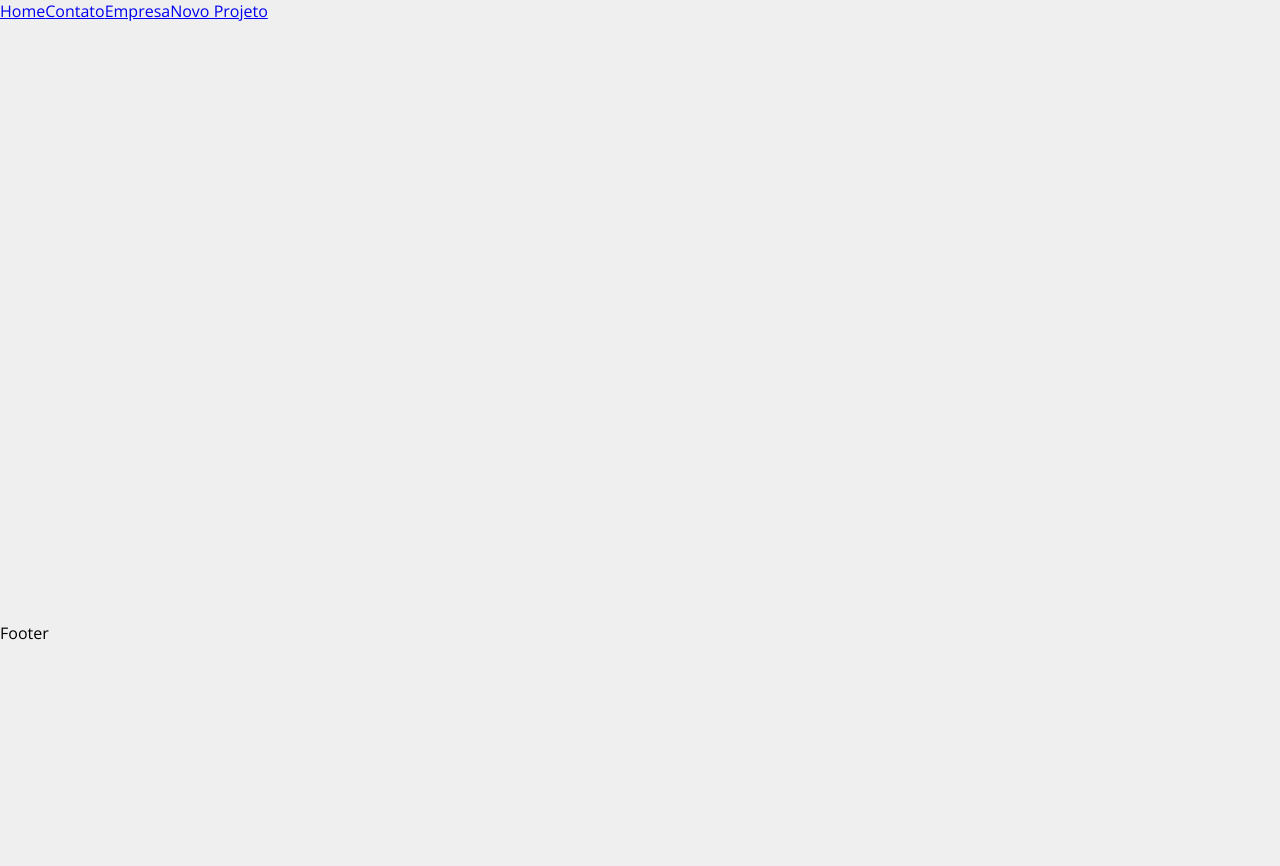
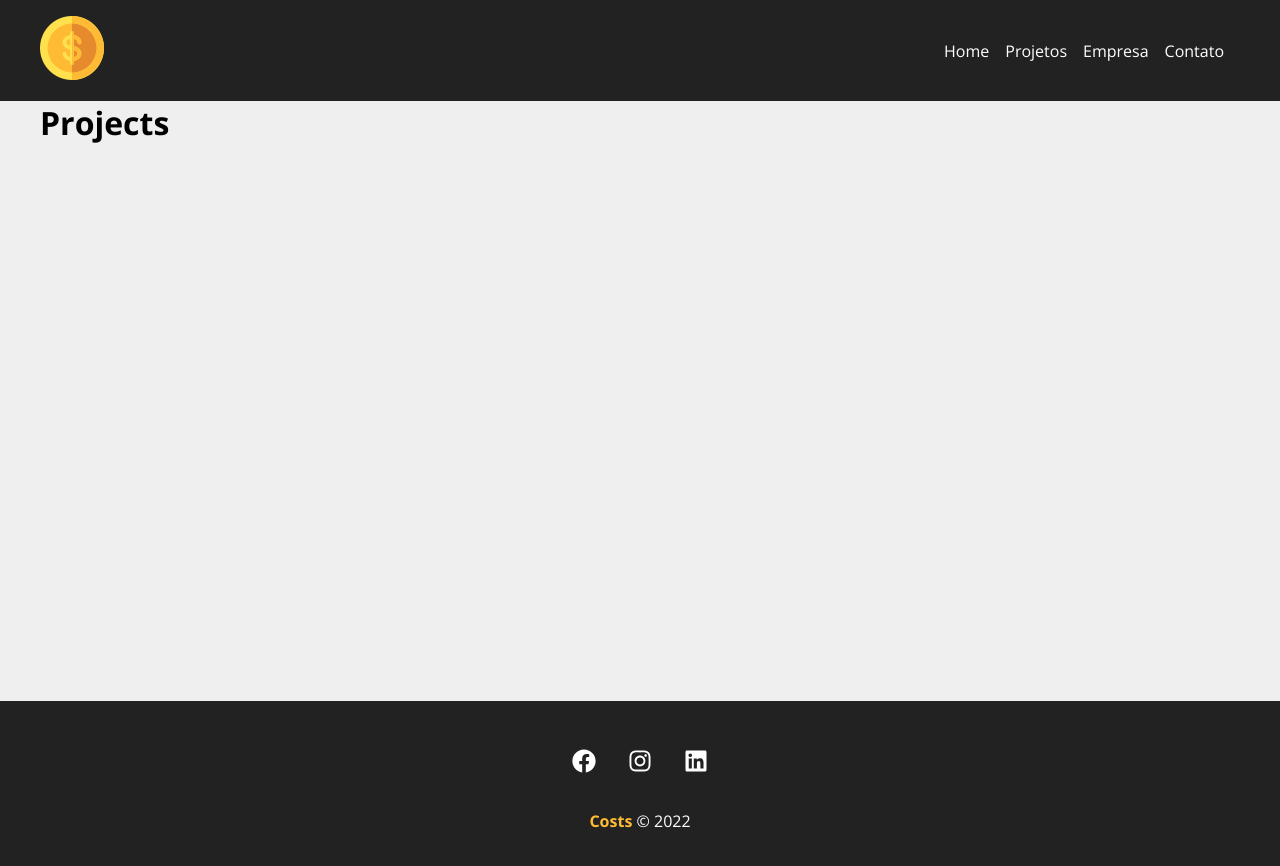
Before and after one commit to benevora/react-app-cost, a React (Create React App) app in the folder costs/: page /projects in a window 1280 px wide. Shown: the top 866 px of the page. Before the commit the page ends 800 px from the top, so only its background shows below. Built offline with nearby package versions, Linux system fonts and the light colour scheme.

Commit message:
footer and navbar configuration

```diff
--- a/costs/src/App.js
+++ b/costs/src/App.js
@@ -3,22 +3,23 @@
 import Contact from './components/pages/Contact'
 import Company from './components/pages/Company'
 import NewProject from './components/pages/NewProject'
+import Projects from './components/pages/Projects'
 
 import Container from './components/layout/Container'
+import Navbar from './components/layout/Navbar'
+import Footer from './components/layout/Footer'
 
 function App() {
   return (
     <Router>
-      <ul>
-        <Link to="/">Home</Link>
-        <Link to="/contact">Contato</Link>
-        <Link to="/company">Empresa</Link>
-        <Link to="/newproject">Novo Projeto</Link>
-      </ul>
+      <Navbar />
       <Switch>
         <Container customClass="min-height">
           <Route exact path="/">
             <Home />
+          </Route>
+          <Route exact path="/projects">
+            <Projects />
           </Route>
           <Route exact path="/company">
             <Company />
@@ -31,7 +32,7 @@
           </Route>
         </Container>
       </Switch>
-      <p>Footer</p>
+      <Footer />
     </Router>
   );
 }
--- /dev/null
+++ b/costs/src/components/layout/Footer.js
@@ -0,0 +1,21 @@
+import {FaFacebook, FaInstagram, FaLinkedin} from 'react-icons/fa'
+
+import styles from './Footer.module.css'
+
+function Footer() {
+
+  return (
+    <footer className={styles.footer}>
+      <ul className={styles.social_list}>
+        <li><FaFacebook/></li>
+        <li><FaInstagram/></li>
+        <li><FaLinkedin/></li>
+      </ul>
+      <p className={styles.copy_right}>
+        <span>Costs</span> &copy; 2022
+      </p>
+    </footer>
+  );
+}
+
+export default Footer
--- /dev/null
+++ b/costs/src/components/layout/Footer.module.css
@@ -0,0 +1,34 @@
+.footer {
+  background-color: #222;
+  color: #FFF;
+  padding: 3em;
+  text-align: center;
+}
+
+.social_list {
+  display: flex;
+  justify-content: center;
+  list-style-type: none;
+}
+
+.social_list li {
+  margin: 0 1em;
+}
+
+.social_list li:hover {
+  color: #FFBB33;
+}
+
+.social_list svg {
+  font-size: 1.5em;
+  cursor: pointer;
+}
+
+.copy_right {
+  margin-top: 2em;
+}
+
+.copy_right span {
+  font-weight: bold;
+  color: #FFBB33;
+}
--- /dev/null
+++ b/costs/src/components/layout/Navbar.js
@@ -0,0 +1,34 @@
+import {Link} from 'react-router-dom'
+
+import Container from './Container'
+
+import styles from './Navbar.module.css'
+import logo from '../../img/costs_logo.png'
+
+
+function Navebar() {
+
+  return (
+    <nav className={styles.navbar}>
+      <Container>
+        <Link to="/"><img src={logo} alt="Costs"/></Link>
+        <ul className={styles.list}>
+          <li className={styles.item}>
+            <Link to="/">Home</Link>
+          </li>
+          <li className={styles.item}>
+            <Link to="/projects">Projetos</Link>
+          </li>
+          <li className={styles.item}>
+            <Link to="/company">Empresa</Link>
+          </li>
+          <li className={styles.item}>
+            <Link to="/contact">Contato</Link>
+          </li>
+        </ul>
+      </Container>
+    </nav>
+  );
+}
+
+export default Navebar
--- /dev/null
+++ b/costs/src/components/layout/Navbar.module.css
@@ -0,0 +1,25 @@
+.navbar {
+  display: flex;
+  justify-content: space-between;
+  background-color: #222;
+  padding: 1em;
+}
+
+.list {
+  display: flex;
+  list-style: none;
+  align-items: center;
+}
+
+.item {
+  margin-right: 1em;
+}
+
+.item a {
+  color: #FFF;
+  text-decoration: none;
+}
+
+.item a:hover {
+  color: #FFBB33;
+}
--- /dev/null
+++ b/costs/src/components/pages/Projects.js
@@ -0,0 +1,6 @@
+function Projects() {
+
+  return <h1>Projects</h1>
+}
+
+export default Projects
```
